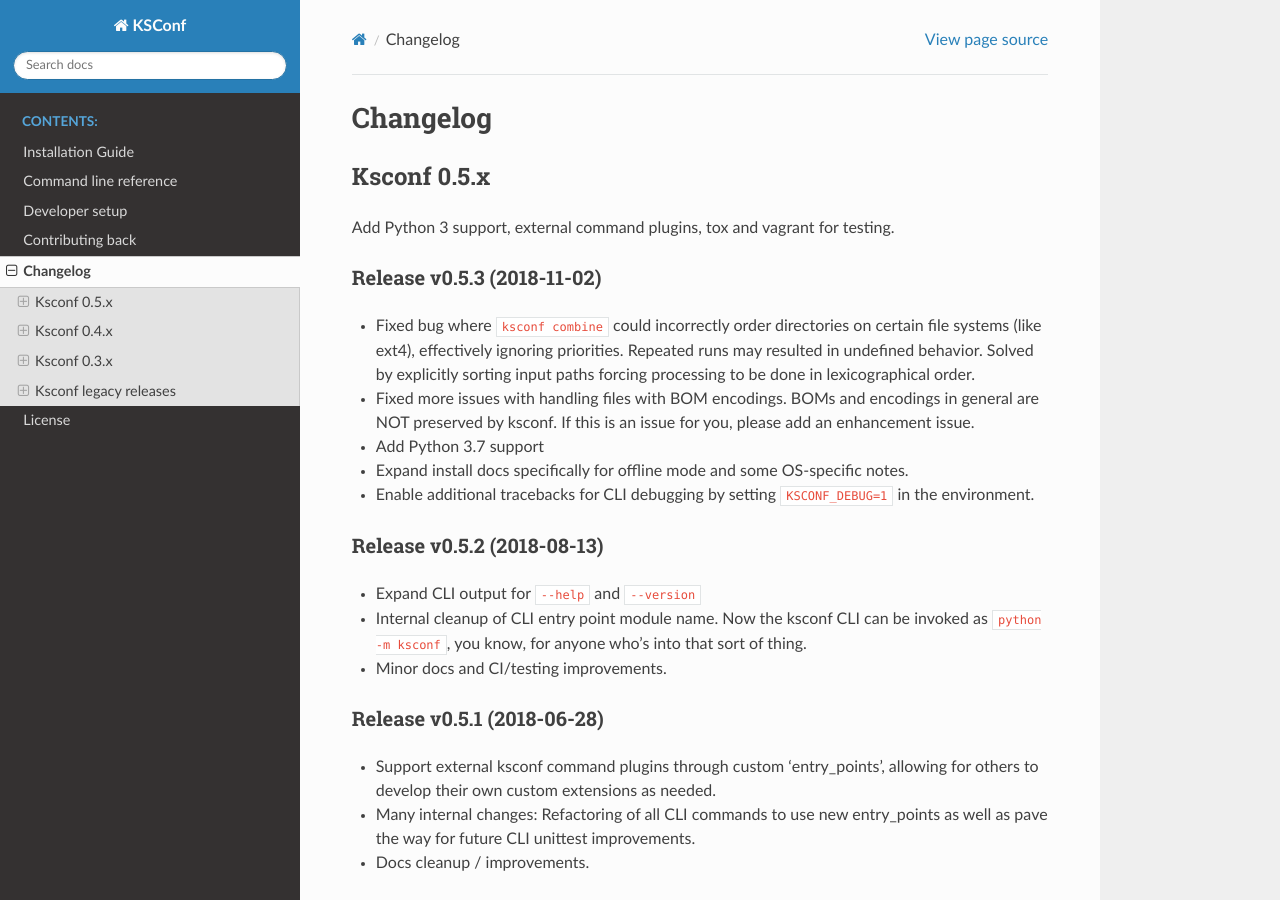
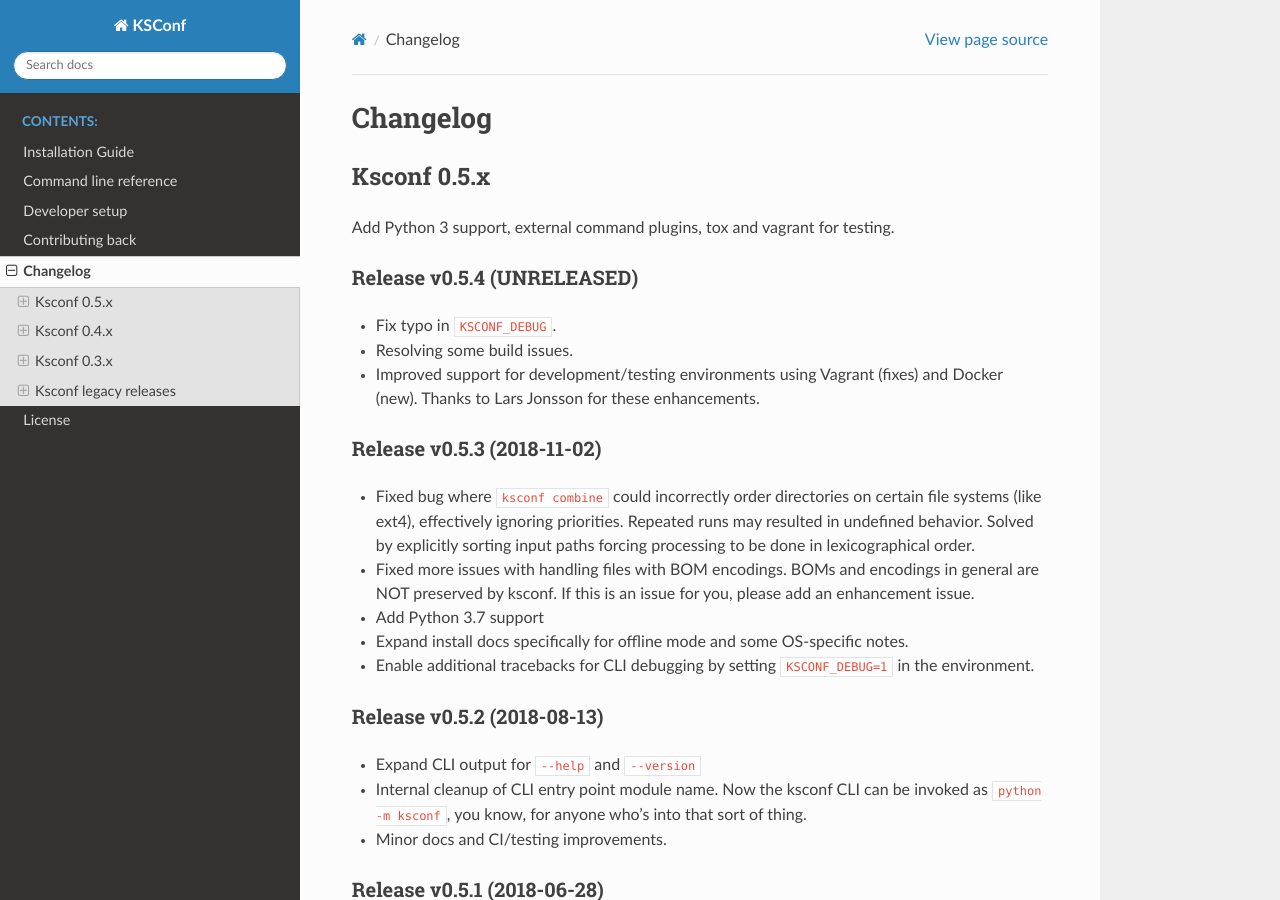
Before and after one commit to Kintyre/ksconf, a Sphinx documentation site: the page built from docs/source/changelog.md, in a window 1280 px wide and 900 px high. Built offline with Sphinx 7.4.7 and the Read the Docs theme 2.0.0, drawn with Linux system fonts in a browser that asks for light colours; the version number could not be read and is left out.

Commit message:
Prep for 0.5.4 release candidate
- Enable stricter checking in make_zipapp; fixed typo in configparser (a Python
  2.7 requirement) package name
- Fixed Travis build issue that (likely) prevented make_zipapp from being called

```diff
--- a/docs/source/changelog.md
+++ b/docs/source/changelog.md
@@ -4,6 +4,12 @@
 ## Ksconf 0.5.x
 
 Add Python 3 support, external command plugins, tox and vagrant for testing.
+
+### Release v0.5.4 (UNRELEASED)
+ * Fix typo in `KSCONF_DEBUG`.
+ * Resolving some build issues.
+ * Improved support for development/testing environments using Vagrant (fixes) and Docker (new).
+   Thanks to Lars Jonsson for these enhancements.
 
 ### Release v0.5.3 (2018-11-02)
  * Fixed bug where `ksconf combine` could incorrectly order directories on certain file systems
```
Also changed, not shown: .travis.yml, 1 other file.
